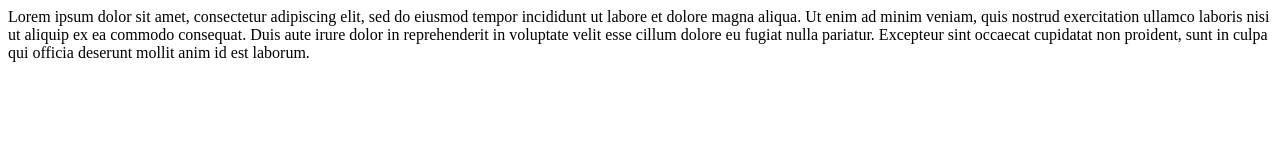
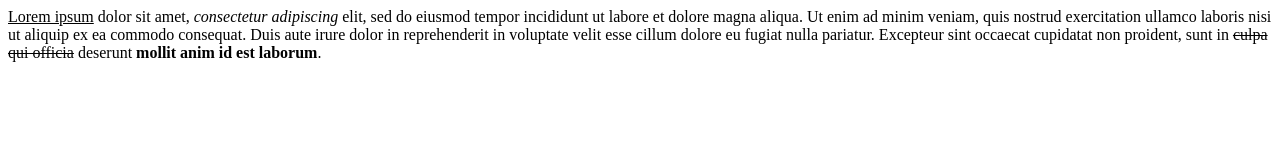
Before and after one commit to Lunarian-Nova/008-text-formatting-Lunarian-Nova, a website: page index.html in a window 1280 px wide. Drawn offline with Linux system fonts and the light colour scheme.

Commit message:
emphisizing

```diff
--- a/index.html
+++ b/index.html
@@ -4,12 +4,12 @@
     </head>
     <body>
         <p>
-            Lorem ipsum dolor sit amet, consectetur adipiscing elit, sed do eiusmod tempor
+            <u>Lorem ipsum</u> dolor sit amet, <em>consectetur adipiscing</em> elit, sed do eiusmod tempor
             incididunt ut labore et dolore magna aliqua. Ut enim ad minim veniam, quis
             nostrud exercitation ullamco laboris nisi ut aliquip ex ea commodo consequat.
             Duis aute irure dolor in reprehenderit in voluptate velit esse cillum dolore eu
             fugiat nulla pariatur. Excepteur sint occaecat cupidatat non proident, sunt in
-            culpa qui officia deserunt mollit anim id est laborum.
+            <s>culpa qui officia</s> deserunt <strong>mollit anim id est laborum</strong>.
         </p>
     </body>
 </html>
```
